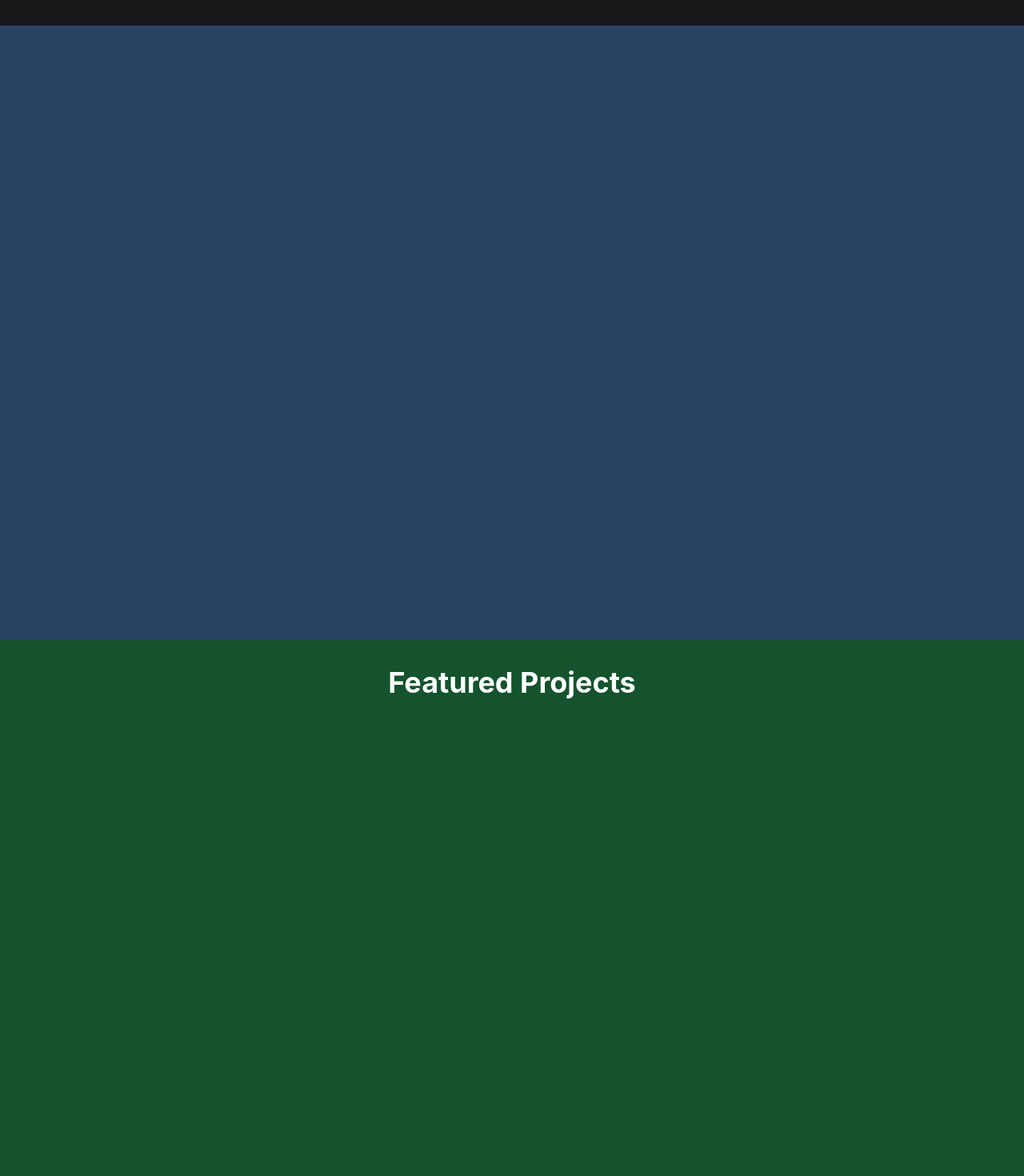
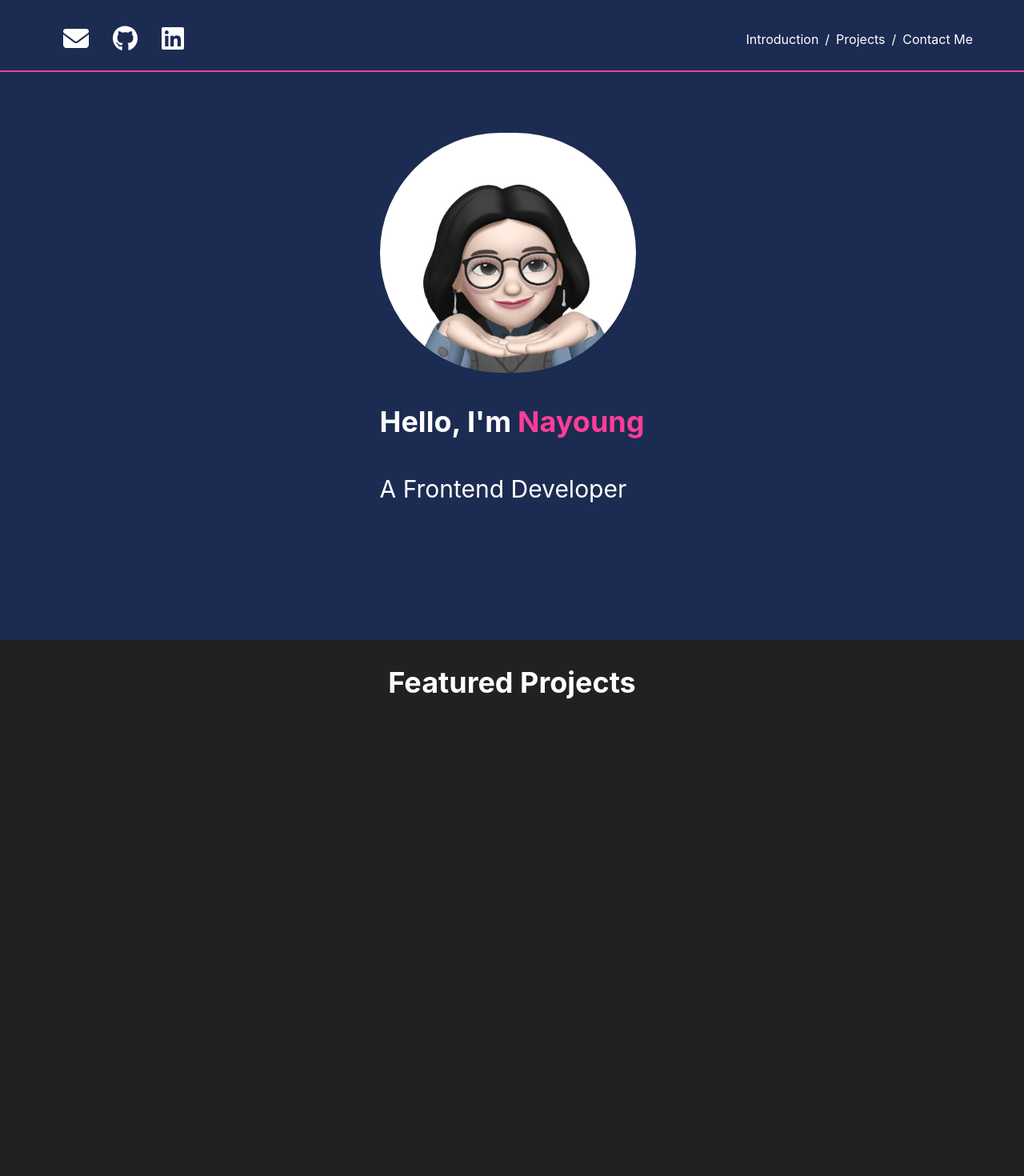
Before and after one commit to nayoung3669/portfolio_nayoung, a React (Create React App) app: page / in a window 1280 px wide. Shown: the top 1470 px of the page at 80% size. Built offline with nearby package versions, Linux system fonts and the light colour scheme.

Commit message:
Landing section

```diff
--- a/package.json
+++ b/package.json
@@ -6,10 +6,10 @@
     "@chakra-ui/react": "^2.4.9",
     "@emotion/react": "^11.10.5",
     "@emotion/styled": "^11.10.5",
-    "@fortawesome/fontawesome-svg-core": "^6.2.0",
+    "@fortawesome/fontawesome-svg-core": "^6.2.1",
     "@fortawesome/free-brands-svg-icons": "^6.2.0",
     "@fortawesome/free-regular-svg-icons": "^6.2.0",
-    "@fortawesome/free-solid-svg-icons": "^6.2.0",
+    "@fortawesome/free-solid-svg-icons": "^6.2.1",
     "@fortawesome/react-fontawesome": "^0.2.0",
     "@testing-library/jest-dom": "^5.16.5",
     "@testing-library/react": "^13.4.0",
--- a/src/components/ContactMeSection.js
+++ b/src/components/ContactMeSection.js
@@ -11,6 +11,7 @@ import {
   Select,
   Textarea,
   VStack,
+  Image
 } from "@chakra-ui/react";
 import * as Yup from 'yup';
 import FullScreenSection from "./FullScreenSection";
@@ -30,7 +31,7 @@ const LandingSection = () => {
   return (
     <FullScreenSection
       isDarkBackground
-      backgroundColor="#512DA8"
+      backgroundColor="#212121"
       py={16}
       spacing={8}
     >
@@ -58,7 +59,7 @@ const LandingSection = () => {
                 />
                 <FormErrorMessage></FormErrorMessage>
               </FormControl>
-              <FormControl>
+              {/* <FormControl>
                 <FormLabel htmlFor="type">Type of enquiry</FormLabel>
                 <Select id="type" name="type">
                   <option value="hireMe">Freelance project proposal</option>
@@ -67,7 +68,7 @@ const LandingSection = () => {
                   </option>
                   <option value="other">Other</option>
                 </Select>
-              </FormControl>
+              </FormControl> */}
               <FormControl isInvalid={false}>
                 <FormLabel htmlFor="comment">Your message</FormLabel>
                 <Textarea
@@ -77,7 +78,7 @@ const LandingSection = () => {
                 />
                 <FormErrorMessage></FormErrorMessage>
               </FormControl>
-              <Button type="submit" colorScheme="purple" width="full">
+              <Button type="submit" colorScheme="pink" width="full">
                 Submit
               </Button>
             </VStack>
--- a/src/components/Header.js
+++ b/src/components/Header.js
@@ -4,31 +4,27 @@ import { faEnvelope } from "@fortawesome/free-solid-svg-icons";
 import {
   faGithub,
   faLinkedin,
-  faMedium,
-  faStackOverflow,
 } from "@fortawesome/free-brands-svg-icons";
 import { Box, HStack } from "@chakra-ui/react";
+import {
+  Breadcrumb,
+  BreadcrumbItem,
+  BreadcrumbLink,
+  BreadcrumbSeparator,
+} from '@chakra-ui/react'
 
 const socials = [
   {
     icon: faEnvelope,
-    url: "mailto: hello@example.com",
+    url: "mailto: skdud3660@gmail.com",
   },
   {
     icon: faGithub,
-    url: "https://github.com",
+    url: "https://github.com/nayoung3669",
   },
   {
     icon: faLinkedin,
-    url: "https://www.linkedin.com",
-  },
-  {
-    icon: faMedium,
-    url: "https://medium.com",
-  },
-  {
-    icon: faStackOverflow,
-    url: "https://stackoverflow.com",
+    url: "https://www.linkedin.com/in/nayoung-mia-kim/",
   },
 ];
 
@@ -54,21 +50,33 @@ const Header = () => {
       transitionProperty="transform"
       transitionDuration=".3s"
       transitionTimingFunction="ease-in-out"
-      backgroundColor="#18181b"
+      backgroundColor="#1c2b51"
     >
-      <Box color="white" maxWidth="1280px" margin="0 auto">
+      <Box color="white" maxWidth="1280px" height="90px" margin="0 auto" borderBottom="2px" borderBottomColor="#FF3D96" >
         <HStack
           px={16}
-          py={4}
+          py={8}
           justifyContent="space-between"
           alignItems="center"
         >
-          <nav>
-            {/* Add social media links based on the `socials` data */}
+          <nav >
+            <a href={socials[0].url}><FontAwesomeIcon icon={faEnvelope} size="2x" /></a>
+            <a href={socials[1].url}><FontAwesomeIcon icon={faGithub} size="2x" /></a>
+            <a href={socials[2].url}><FontAwesomeIcon icon={faLinkedin} size="2x" /></a>
           </nav>
           <nav>
-            <HStack spacing={8}>
-              {/* Add links to Projects and Contact me section */}
+            <HStack >
+              <Breadcrumb>
+                  <BreadcrumbItem>
+                    <a onClick={handleClick("introduction")}>Introduction</a>
+                  </BreadcrumbItem>
+                  <BreadcrumbItem>
+                    <a onClick={handleClick("projects")}>Projects</a>
+                  </BreadcrumbItem>
+                  <BreadcrumbItem>
+                    <a onClick={handleClick("contactme")}>Contact Me</a>
+                  </BreadcrumbItem>
+              </Breadcrumb>
             </HStack>
           </nav>
         </HStack>
--- a/src/components/LandingSection.js
+++ b/src/components/LandingSection.js
@@ -1,20 +1,33 @@
 import React from "react";
-import { Avatar, Heading, VStack } from "@chakra-ui/react";
+import { Avatar, Heading, VStack, Text, Box, Wrap } from "@chakra-ui/react";
+import { Image } from "@chakra-ui/react";
 import FullScreenSection from "./FullScreenSection";
+import bioSrc from './bio.jpg';
 
-const greeting = "Hello, I am Pete!";
-const bio1 = "A frontend developer";
-const bio2 = "specialised in React";
 
-// Implement the UI for the LandingSection component according to the instructions.
-// Use a combination of Avatar, Heading and VStack components.
+const greeting = "Hello, I'm"
+const name = "Nayoung";
+const bio1 = "A Frontend Developer";
+
+
 const LandingSection = () => (
-  <FullScreenSection
+  <FullScreenSection id="introduction-section"
     justifyContent="center"
     alignItems="center"
     isDarkBackground
-    backgroundColor="#2A4365"
+    backgroundColor="#1c2b51"
   >
+    <VStack spacing={10} align="stretch" textAlign="left">
+      <Image src={bioSrc} alt='nayoungKim' borderRadius = "full" height="300px" width="320px" />
+      <Box whiteSpace="nowrap">
+        <Wrap>
+          <Heading as="h1" >{greeting}</Heading>
+          <Heading color="#FF3D96" >{name}</Heading>
+        </Wrap>
+      </Box>
+      <Text fontSize='3xl' color="FF3D96" >{bio1}</Text>
+
+    </VStack>
 
   </FullScreenSection>
 );
--- a/src/components/ProjectsSection.js
+++ b/src/components/ProjectsSection.js
@@ -1,6 +1,6 @@
 import React from "react";
 import FullScreenSection from "./FullScreenSection";
-import { Box, Heading } from "@chakra-ui/react";
+import { Box, Heading, Image } from "@chakra-ui/react";
 import Card from "./Card";
 
 const projects = [
@@ -33,7 +33,7 @@ const projects = [
 const ProjectsSection = () => {
   return (
     <FullScreenSection
-      backgroundColor="#14532d"
+      backgroundColor="#212121"
       isDarkBackground
       p={8}
       alignItems="flex-start"
@@ -55,6 +55,7 @@ const ProjectsSection = () => {
             imageSrc={project.getImageSrc()}
           />
         ))}
+
       </Box>
     </FullScreenSection>
   );
--- a/src/index.css
+++ b/src/index.css
@@ -1,7 +1,7 @@
 body {
   margin: 0;
-  font-family: -apple-system, BlinkMacSystemFont, 'Segoe UI', 'Roboto', 'Oxygen',
-    'Ubuntu', 'Cantarell', 'Fira Sans', 'Droid Sans', 'Helvetica Neue',
+  font-family: -apple-system, BlinkMacSystemFont, "Segoe UI", "Roboto", "Oxygen",
+    "Ubuntu", "Cantarell", "Fira Sans", "Droid Sans", "Helvetica Neue",
     sans-serif;
   -webkit-font-smoothing: antialiased;
   -moz-osx-font-smoothing: grayscale;
@@ -12,6 +12,10 @@ html {
 }
 
 code {
-  font-family: source-code-pro, Menlo, Monaco, Consolas, 'Courier New',
+  font-family: source-code-pro, Menlo, Monaco, Consolas, "Courier New",
     monospace;
 }
+
+nav > a {
+  margin: 0px 15px;
+}
```
Also changed, not shown: src/components/bio.jpg (added), 1 other file (tests, documents, lock files or other folders).
